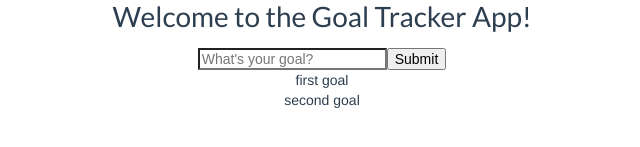
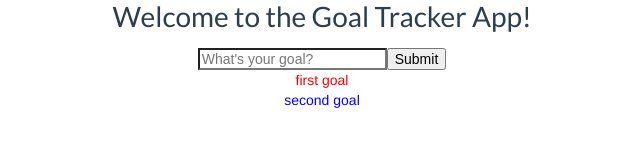
Before and after one commit to annasedlar/Vue-Goal-Tracking-App, a Vue app: page / in a window 1280 px wide. Shown: the part 267-414 px from the top of the page, without its empty margins (318-958 px from the left). Built offline with nearby package versions, Linux system fonts and the light colour scheme.

Commit message:
styling goals

```diff
--- a/src/App.vue
+++ b/src/App.vue
@@ -19,13 +19,14 @@ export default {
   data() {
     return(
       {
-        goals: ['first goal', 'second goal']
+        goals: [{title:'first goal', done: false}, {title: 'second goal', done: true}]
       }
     )
   },
   methods: {
-    addGoal ({ goalName }) {
-      console.log('addGoal function', { goalName })
+    addGoal (newGoal) {
+      console.log('addGoal function', newGoal.title)
+      this.goals.push(newGoal);
     }
   }
 }
--- a/src/components/Goal.vue
+++ b/src/components/Goal.vue
@@ -1,13 +1,21 @@
 <template>
-  <div class="goal">
-      <p>{{goal}}</p>
-  </div>
+    <div v-bind:class="{FinishedGoal: goal.done, IncompleteGoal: !goal.done}">
+        <p v-on:click="changeStatus()">
+            {{goal.title}}
+        </p>
+    </div>
 </template>
 
 <script>
 export default {
   name: 'Goal',
   props: ["goal"],
+  methods:{
+      changeStatus(){
+          console.log("changed done")
+              this.goal.done = !this.goal.done
+      }
+  }
 }
 </script>
 
@@ -27,4 +35,12 @@ li {
 a {
   color: #42b983;
 }
+
+.FinishedGoal{
+    color: blue
+}
+
+.IncompleteGoal{
+    color: red
+}
 </style>
--- a/src/components/GoalForm.vue
+++ b/src/components/GoalForm.vue
@@ -13,13 +13,15 @@ export default {
   name: 'GoalForm',
   data () {
     return {
-      msg: 'Welcome to the Goal Tracker App!'
+      msg: 'Welcome to the Goal Tracker App!',
+      goalName: '',
     }
   },
   methods: {
     submit() {
       this.$emit('addGoal', {
-        goalName: this.goalName
+        title: this.goalName,
+        done: false
       })
     }
   }
```
